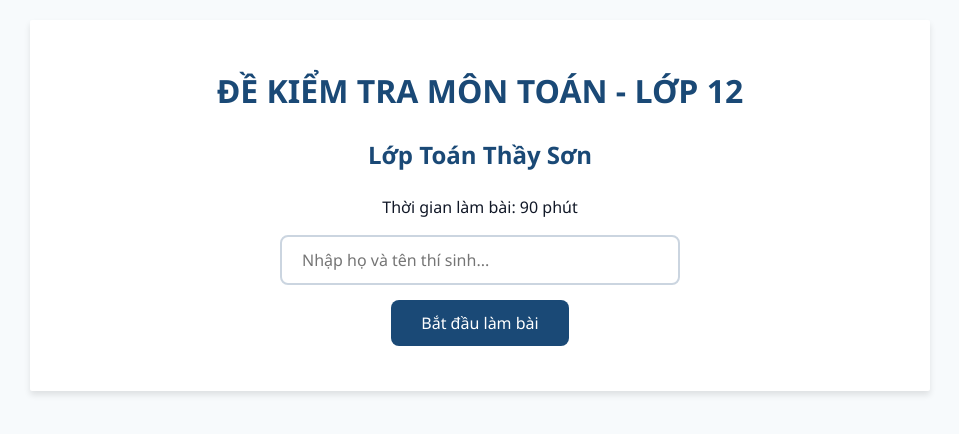
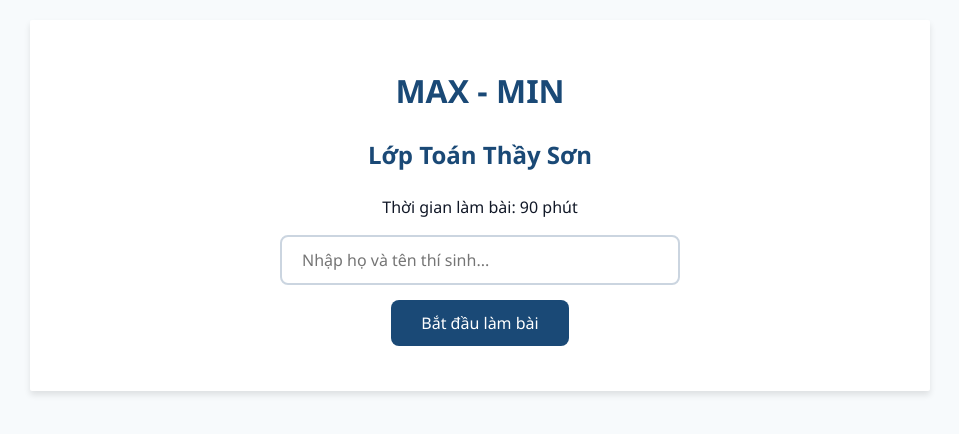
Before and after one commit to btpro-online/Toan-12-Thay-Son, a plain HTML site: page DE SO 2/De thi Online.html in a window 1280 px wide. Shown: the whole page, without its empty margins (160-1119 px from the left). Drawn offline with nearby package versions, Linux system fonts and the light colour scheme.

Commit message:
Update De thi Online.html

```diff
--- a/DE SO 2/De thi Online.html
+++ b/DE SO 2/De thi Online.html
@@ -219,7 +219,7 @@ display: none !important;
 <body>
 <div class="container">
 <div id = "login-screen" >
-<h1>ĐỀ KIỂM TRA MÔN TOÁN - LỚP 12</h1>
+<h1>MAX - MIN</h1>
 <h2>Lớp Toán Thầy Sơn</h2>
 <p> Thời gian làm bài: 90 phút</p>
 <input type = "text" id="student-name" placeholder="Nhập họ và tên thí sinh..." required>
```
